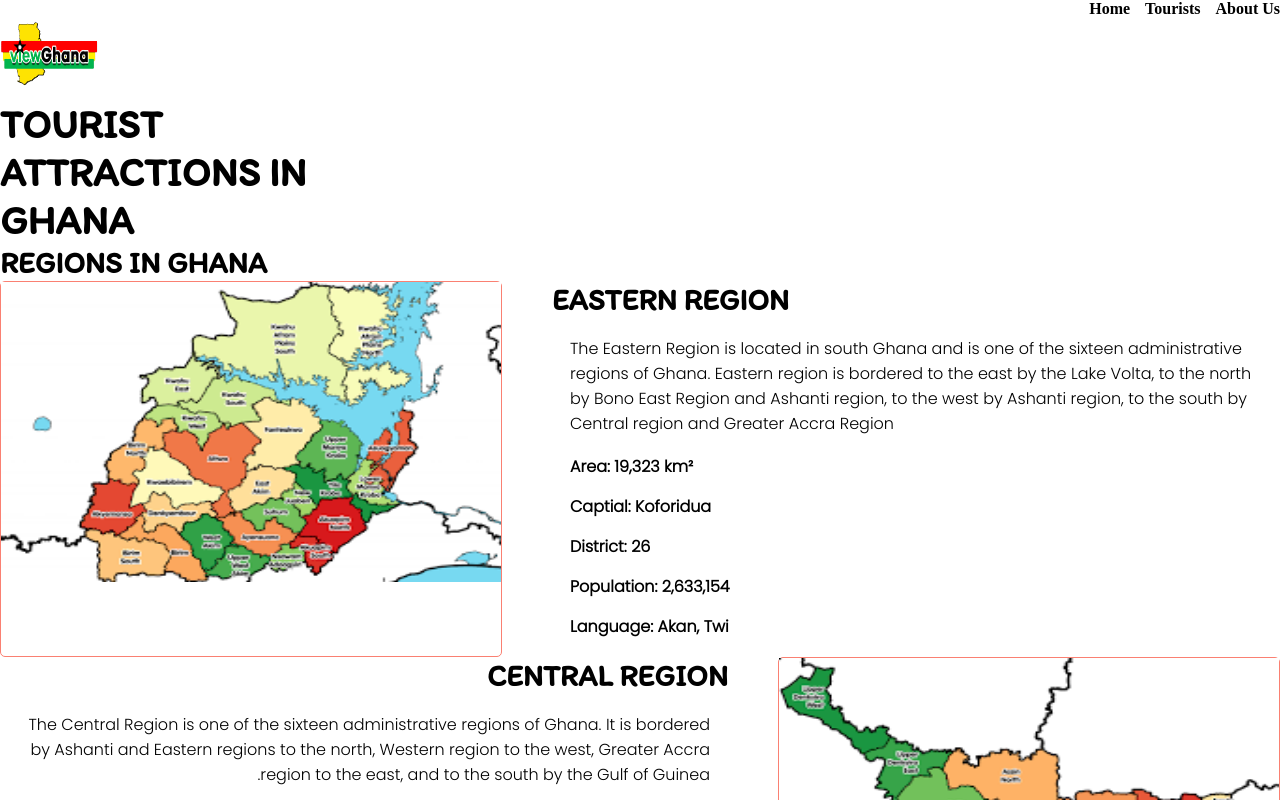
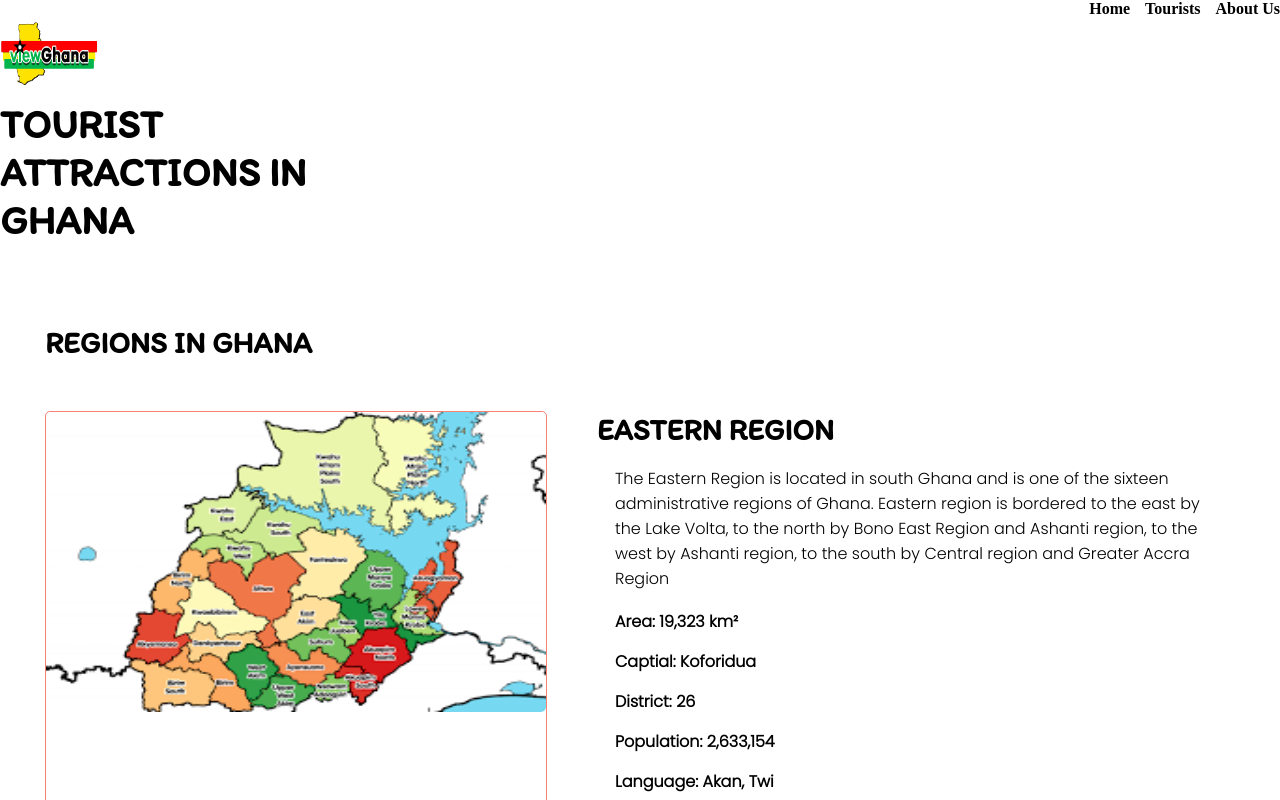
Before and after one commit to braincee/tourist-site, a Next.js app: page / in a window 1280 px wide. Shown: the top 800 px of the page. Built offline with nearby package versions, Linux system fonts and the light colour scheme; a web font is replaced by a local one.

Commit message:
add styling to home page

```diff
--- a/src/components/home/home-page.js
+++ b/src/components/home/home-page.js
@@ -3,7 +3,7 @@ import Image from "next/image";
 
 const HomePage = ({data}) => {
     return (
-        <div className="home-body">
+        <div className="main-body">
           <h2>REGIONS IN GHANA</h2>
         {data.map((t) => (
           <Link key={t.id} href={`/tourist-sites/${t.id}`} passHref className="home-card">
@@ -18,10 +18,9 @@ const HomePage = ({data}) => {
                </ul>
             </div>
           </Link>
-
         ))}
       </div>
     );
 }
 
-export default HomePage
+export default HomePage;
```
